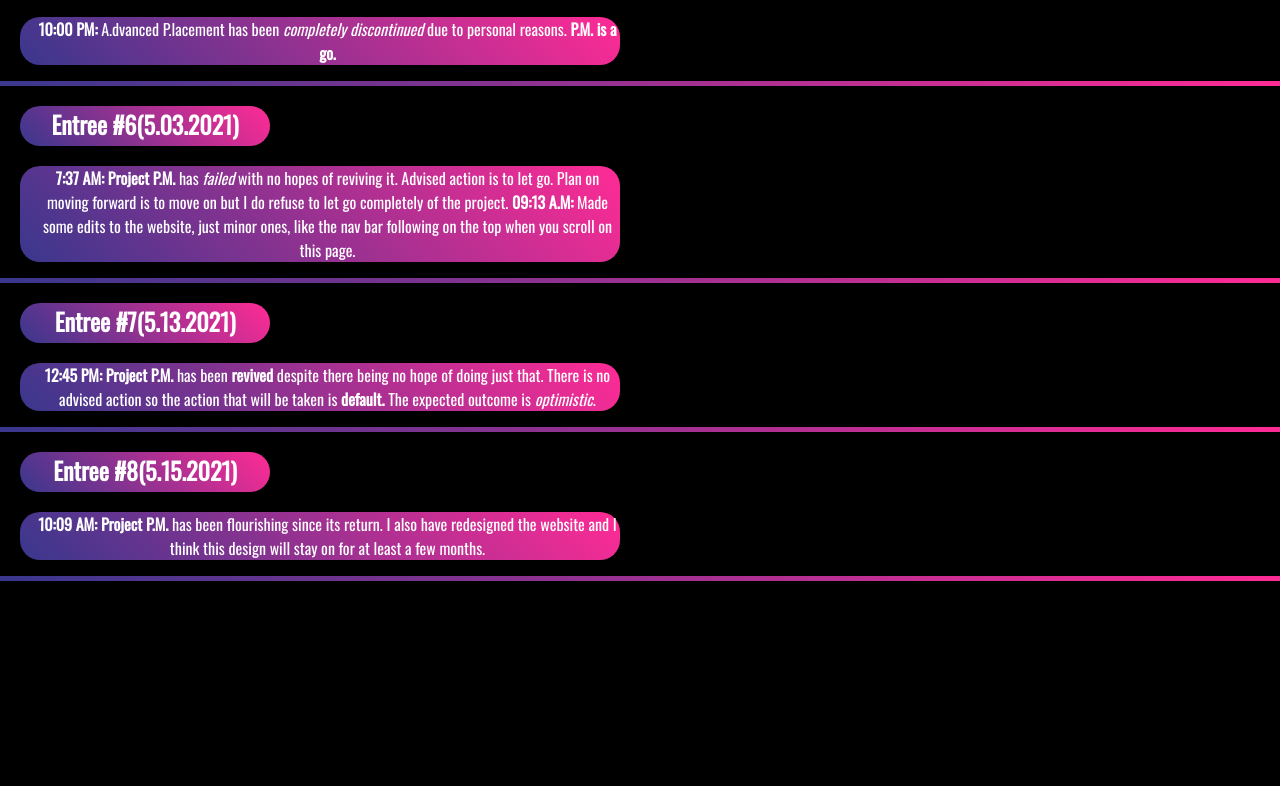
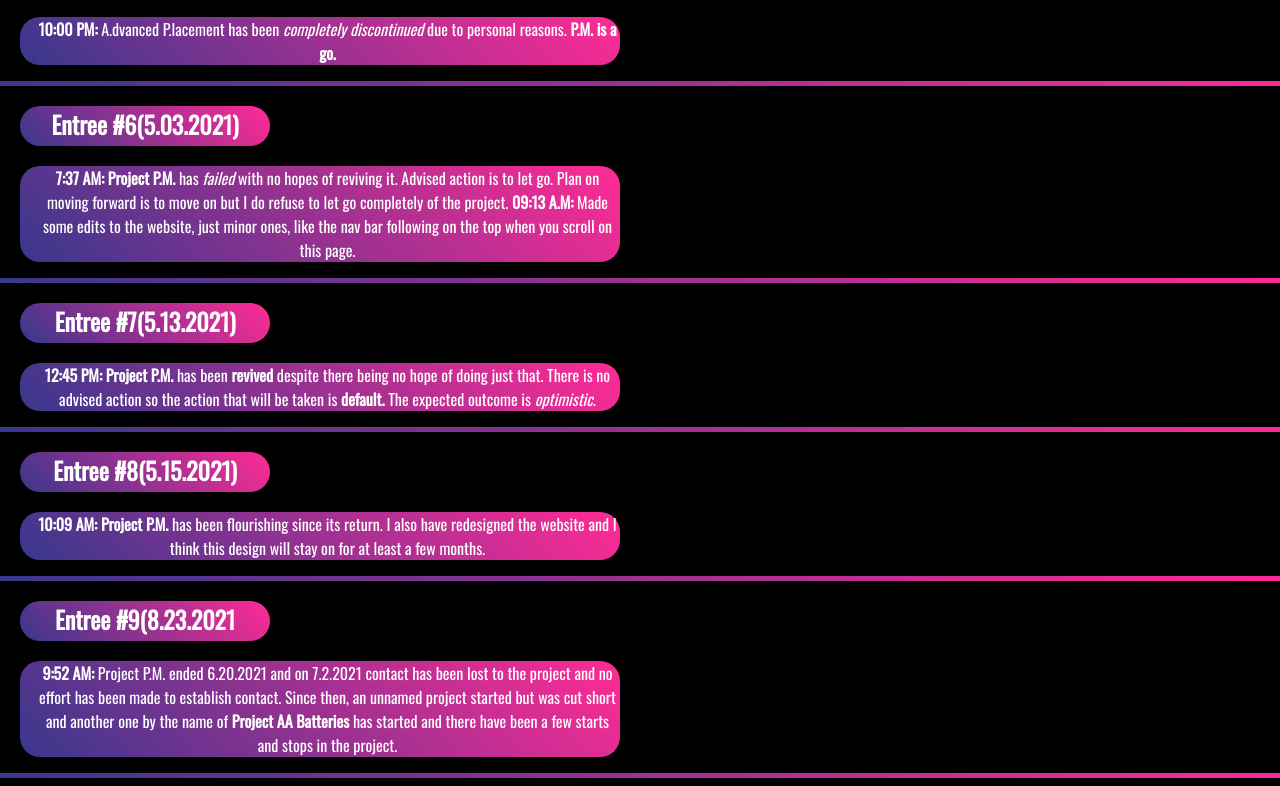
Before and after one commit to ObviouslyAce/ANP, a plain HTML site: page blog.html in a window 1280 px wide. Shown: the part 1408-2194 px from the top of the page. Before the commit the page ends 1997 px from the top, so only its background shows below. Drawn offline with nearby package versions, Linux system fonts and the light colour scheme.

Commit message:
Updated about.html and blog.html
Signed-off-by: ObviouslyAce <rudymilliken1@gmail.com>

```diff
--- a/blog.html
+++ b/blog.html
@@ -243,5 +243,12 @@ body {
     </p>
   </div>
   <hr>
+  <div style="padding-left: 20px;">
+    <h2 class=blogEntreeTitle>Entree #9(8.23.2021</h2>
+    <p class=blogEntree> <b>9:52 AM:</b> Project P.M. ended 6.20.2021 and on 7.2.2021 contact has been lost to the project and no effort has been made to establish contact.
+      Since then, an unnamed project started but was cut short and another one by the name of <b>Project AA Batteries</b> has started and there have been a few starts and stops in the project.
+    </p>
+  </div>
+  <hr>
     </body>
 </html>
```
Also changed, not shown: about.html (+1 -1 lines).
